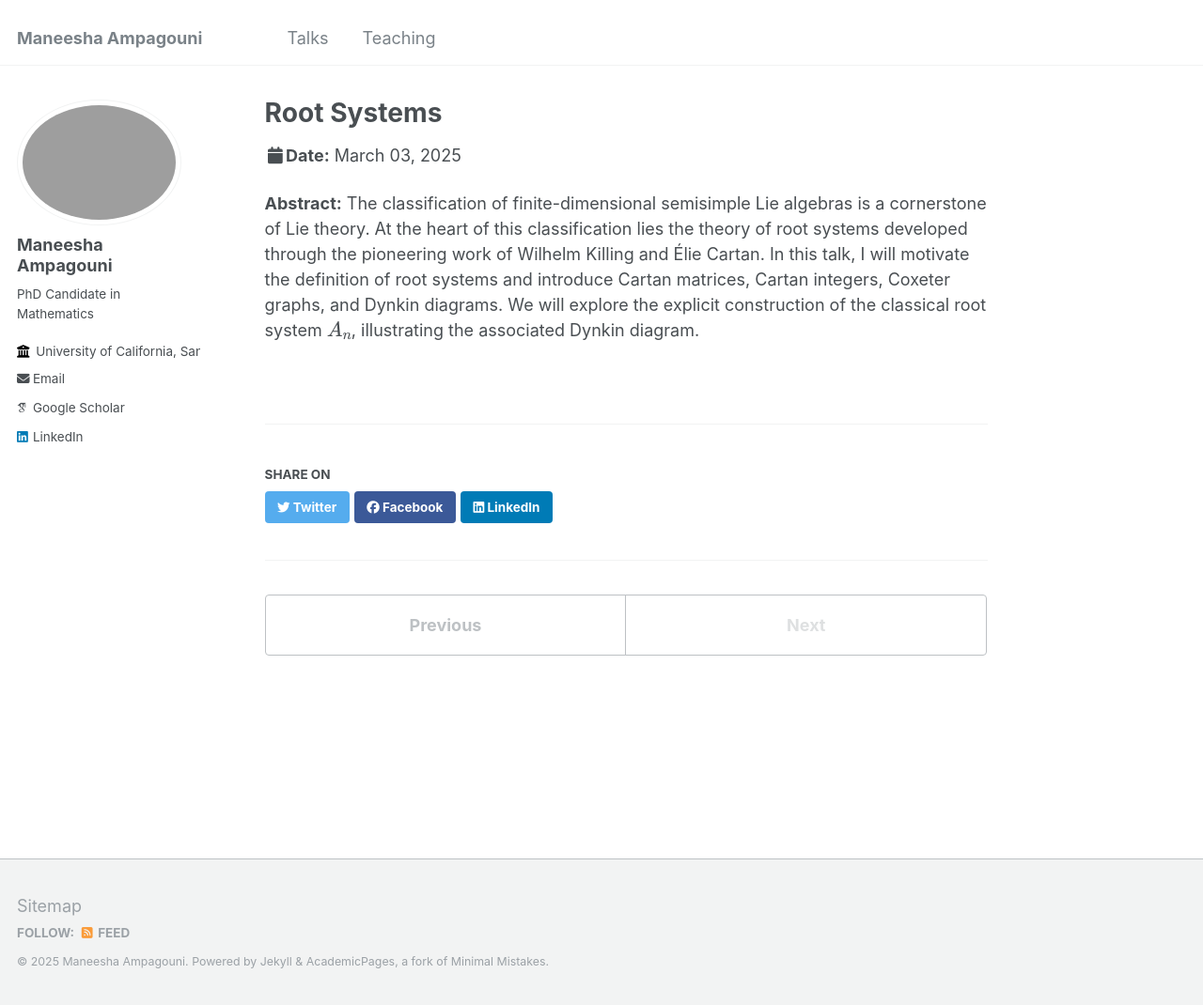
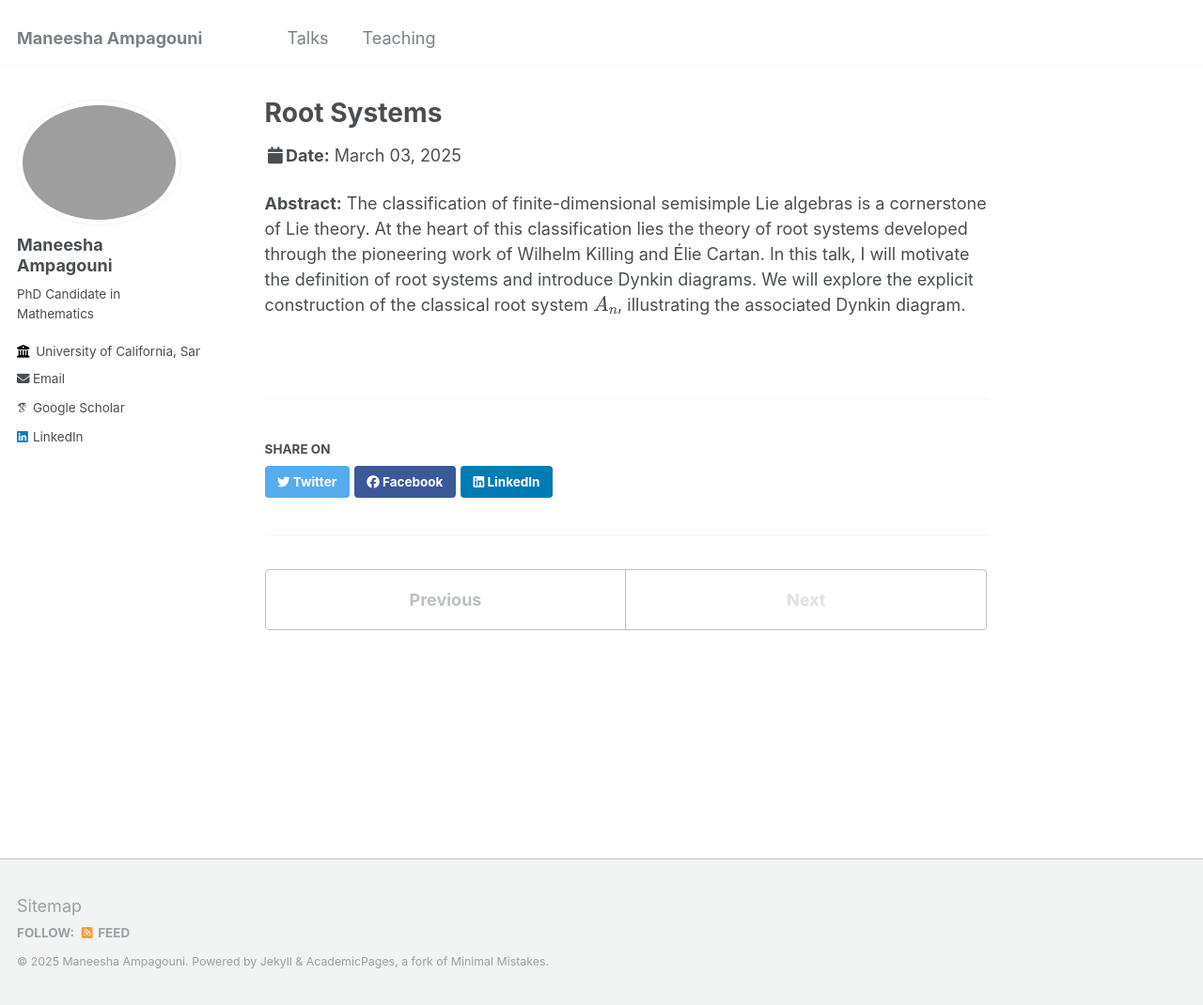
Before and after one commit to ManeeshaAmpagouni/maneeshaampagouni.github.io, a Jekyll site: the page built from _talks/Root Systems.md, in a window 1280 px wide and 1070 px high. Shown: the whole window at 94% size. Built offline with Jekyll 4.4.1, drawn with Linux system fonts in a browser that asks for light colours; some web fonts are replaced.

Commit message:
Abstract update

```diff
--- a/_talks/Root Systems.md
+++ b/_talks/Root Systems.md
@@ -9,4 +9,4 @@ date: 2025-03-03
 ---
 
 **Abstract:**
-The classification of finite-dimensional semisimple Lie algebras is a cornerstone of Lie theory. At the heart of this classification lies the theory of root systems developed through the pioneering work of Wilhelm Killing and Élie Cartan. In this talk, I will motivate the definition of root systems and introduce Cartan matrices, Cartan integers, Coxeter graphs, and Dynkin diagrams. We will explore the explicit construction of the classical root system $A_n$, illustrating the associated Dynkin diagram.
+The classification of finite-dimensional semisimple Lie algebras is a cornerstone of Lie theory. At the heart of this classification lies the theory of root systems developed through the pioneering work of Wilhelm Killing and Élie Cartan. In this talk, I will motivate the definition of root systems and introduce Dynkin diagrams. We will explore the explicit construction of the classical root system $A_n$, illustrating the associated Dynkin diagram.
```
